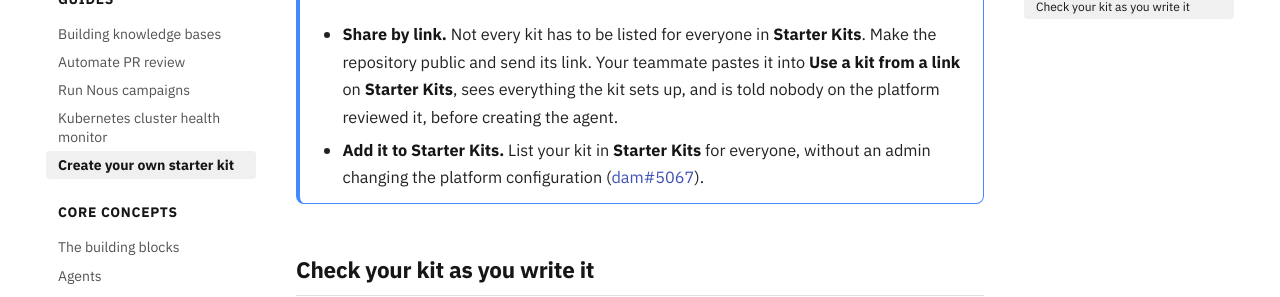
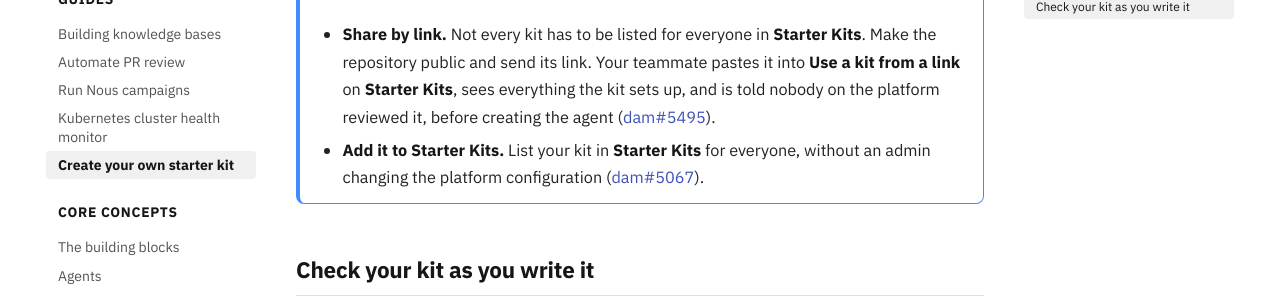
Before and after one commit to dam-agents/docs, an MkDocs documentation site: the page built from docs/guides/create-starter-kit.md, in a window 1280 px wide and 900 px high, scrolled down 1730 px. Shown: the part 220-517 px from the top of the window. Built offline with MkDocs 1.6.1 and Material for MkDocs 9.7.7, drawn with Linux system fonts in a browser that asks for light colours.

Commit message:
docs: link share-by-link to dam#5495 (#137)
Assisted-By: Claude (Anthropic AI) <noreply@anthropic.com>

Signed-off-by: Jenna Winkler <135358348+jenna-winkler@users.noreply.github.com>
Co-authored-by: Jenna Winkler <135358348+jenna-winkler@users.noreply.github.com>

```diff
--- a/docs/guides/create-starter-kit.md
+++ b/docs/guides/create-starter-kit.md
@@ -50,7 +50,7 @@ Answer the interview and approve the design. When it finishes, push the reposito
 !!! note "Coming soon"
     Both ways of sharing your own kit are on their way:
 
-    - **Share by link.** Not every kit has to be listed for everyone in **Starter Kits**. Make the repository public and send its link. Your teammate pastes it into **Use a kit from a link** on **Starter Kits**, sees everything the kit sets up, and is told nobody on the platform reviewed it, before creating the agent.
+    - **Share by link.** Not every kit has to be listed for everyone in **Starter Kits**. Make the repository public and send its link. Your teammate pastes it into **Use a kit from a link** on **Starter Kits**, sees everything the kit sets up, and is told nobody on the platform reviewed it, before creating the agent ([dam#5495](https://github.com/dam-agents/dam/issues/5495)).
     - **Add it to Starter Kits.** List your kit in **Starter Kits** for everyone, without an admin changing the platform configuration ([dam#5067](https://github.com/dam-agents/dam/issues/5067)).
 
 ## Check your kit as you write it
```
